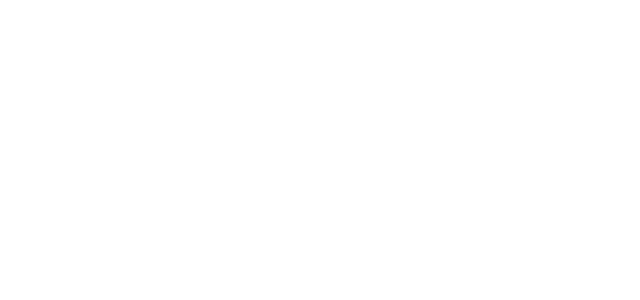
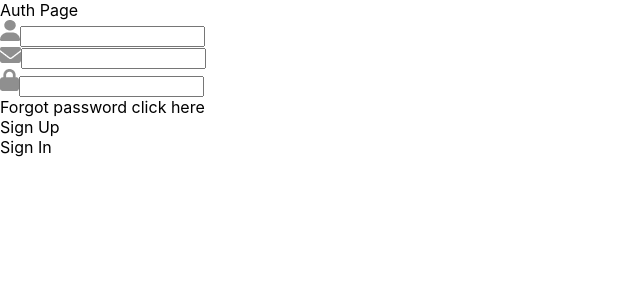
Before and after one commit to anshulgaharwal/login-signup, a React (Create React App) app: page / in a window 1280 px wide. Shown: the top 300 px of the page, without its empty margins (0-640 px from the left). Built offline with nearby package versions, Linux system fonts and the light colour scheme.

Commit message:
solved naming error

```diff
--- a/src/App.js
+++ b/src/App.js
@@ -1,9 +1,11 @@
 import './App.css';
+import LoginSignup from './components/LoginSignup/LoginSignup.jsx';
 
 
 function App() {
   return (
     <>
+    <LoginSignup/>
     </>
   );
 }
--- a/src/components/loginSignup/loginSignup.jsx
+++ b/src/components/loginSignup/loginSignup.jsx
@@ -1,9 +1,9 @@
 import React from 'react'
 import './LoginSignup.css'
 
-import user_icon from '../assets/person.png'
-import email_icon from '../assets/email.png'
-import password_icon from '../assets/password.png'
+import user_icon from '../Assets/person.png'
+import email_icon from '../Assets/email.png'
+import password_icon from '../Assets/password.png'
 
 const LoginSignup = () => {
     return(
@@ -15,19 +15,23 @@
                 </div>
                 <div className="inputs">
                     <div className="input">
-                        <img src="user_icon" alt="" />
+                        <img src={user_icon} alt="" />
                         <input type="text" />
                     </div>
                     <div className="input">
-                        <img src="email_icon" alt="" />
+                        <img src={email_icon} alt="" />
                         <input type="email" />
                     </div>
                     <div className="input">
-                        <img src="password_icon" alt="" />
+                        <img src={password_icon} alt="" />
                         <input type="password" />
                     </div>
                 </div>
-
+                <div className="forgot">Forgot password <span>click here</span></div>
+                <div className="submit-container">
+                    <div className="submit">Sign Up</div>
+                    <div className="submit">Sign In</div>
+                </div>
             </div>
         </div>
     );
```
